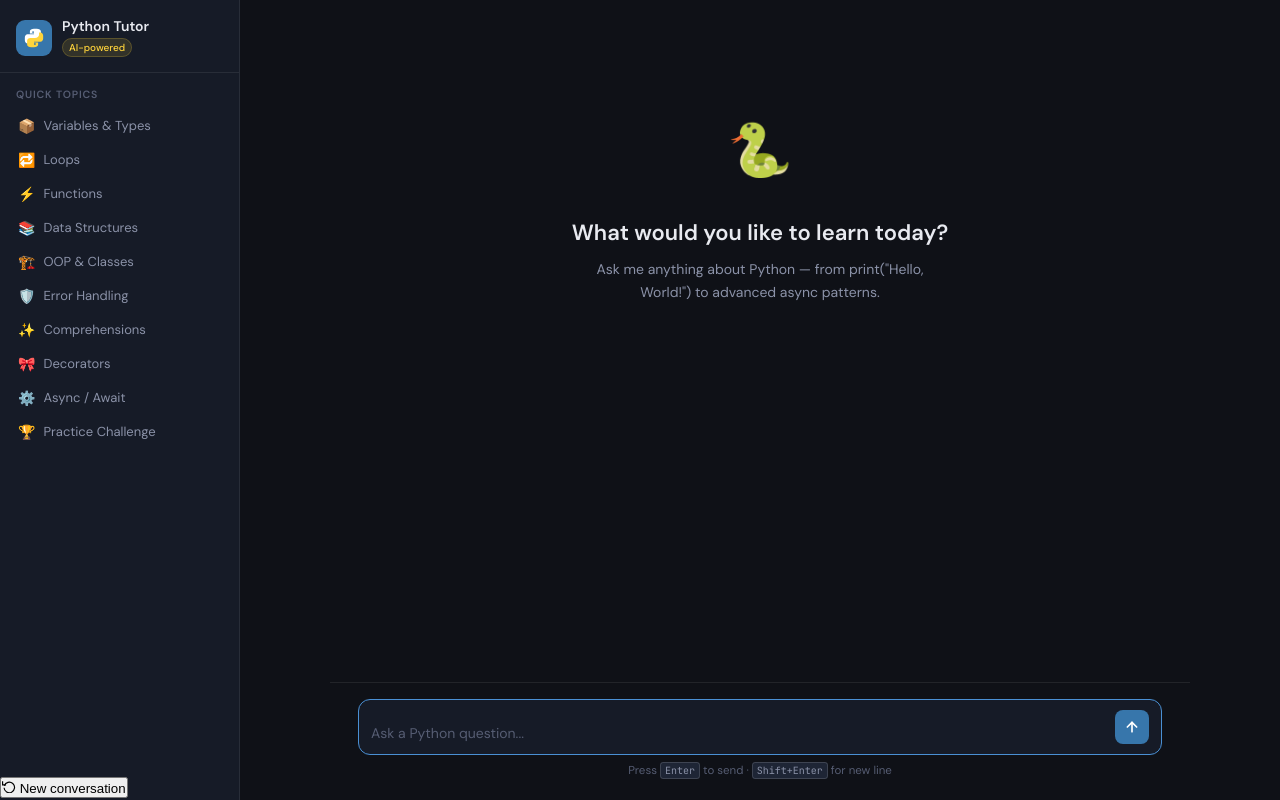
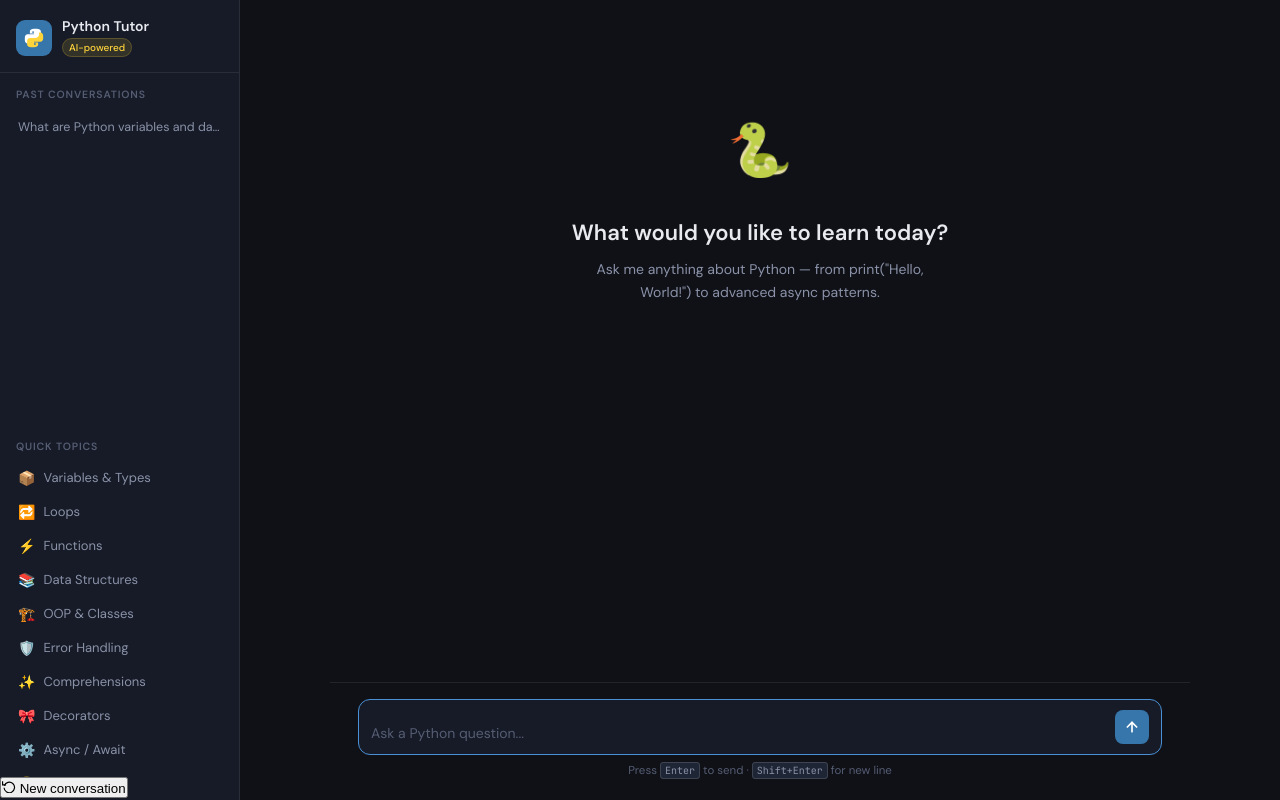
Before and after one commit to pk90210/Pybot, a Flask app: page / in a window 1280 px wide. Run offline with Flask 3, Linux system fonts and the light colour scheme; data comes from the database, SQL or seed files in the repository; some libraries are stand-ins or nearby versions.

Commit message:
Fixed a UI bug

```diff
--- a/static/js/app.js
+++ b/static/js/app.js
@@ -135,6 +135,10 @@ function newChat() {
     </div>`;
   setActiveConv(null);
   inputEl.focus();
+}
+
+function clearChat() {
+  newChat();
 }
 
 // ---------------------------------------------------------------------------
--- a/templates/index.html
+++ b/templates/index.html
@@ -27,6 +27,13 @@
         <div>
           <h1>Python Tutor</h1>
           <span class="badge">AI-powered</span>
+        </div>
+      </div>
+
+      <div class="sidebar-section">
+        <p class="section-label">Past Conversations</p>
+        <div id="conv-list" class="conv-list">
+          <p class="conv-empty">No conversations yet</p>
         </div>
       </div>
 
```
